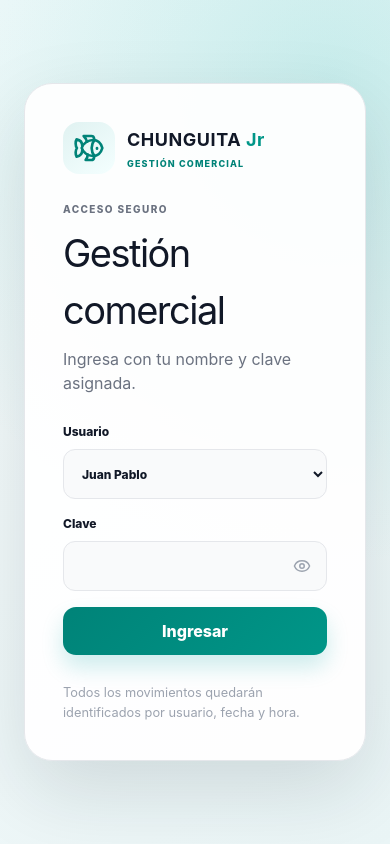
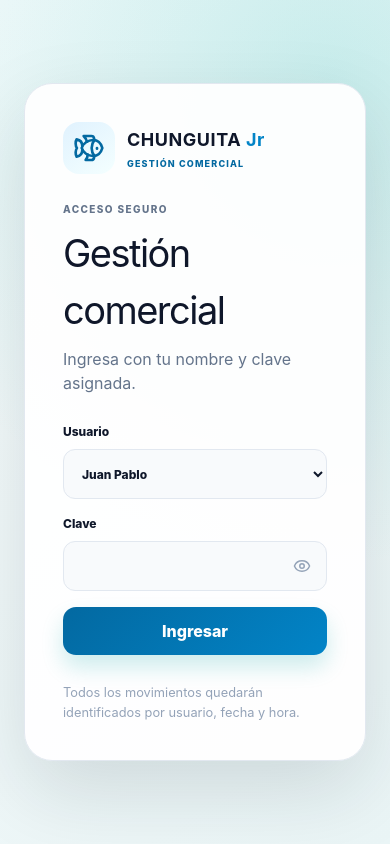
Before and after one commit to champagnejesus/chinguitaweb777, a Next.js app: page / in a window 390 px wide. Built offline with nearby package versions, Linux system fonts and the light colour scheme.

Commit message:
style: unify ocean navy brand tokens, custom date controls, and mobile table polish

```diff
--- a/app/globals.css
+++ b/app/globals.css
@@ -1,62 +1,62 @@
 @import "tailwindcss";
 
 :root {
-  --navy-950: #111827;
-  --navy-900: #1f2937;
-  --navy-800: #374151;
-  --slate-600: #6b7280;
-  --slate-500: #9ca3af;
-  --ice-50: #f9fafb;
-  --ice-100: #f3f4f6;
-  --ice-200: #e5e7eb;
+  --navy-950: #0f172a;
+  --navy-900: #1e293b;
+  --navy-800: #334155;
+  --slate-600: #64748b;
+  --slate-500: #94a3b8;
+  --ice-50: #f8fafc;
+  --ice-100: #f1f5f9;
+  --ice-200: #e2e8f0;
   --white: #ffffff;
-  --teal-700: #008378;
-  --teal-600: #009688;
-  --teal-500: #00bfa5;
-  --teal-100: #e0f2f1;
-  --emerald-600: #1e8e3e;
-  --emerald-100: #e6f4ea;
-  --coral-600: #d93025;
-  --coral-500: #ea4335;
-  --coral-100: #fce8e6;
-  --violet-100: #f3e8fd;
-  --violet-600: #9334e6;
-  --blue-600: #1a73e8;
-  --blue-100: #e8f0fe;
-  --cyan-600: #12b5cb;
-  --cyan-100: #e0f7fa;
-  --amber-600: #825100;
-  --amber-100: #fef7e0;
-  --shadow: 0 1px 3px rgba(0,0,0,0.08), 0 1px 2px rgba(0,0,0,0.06);
-  --shadow-md: 0 4px 6px rgba(0,0,0,0.07), 0 2px 4px rgba(0,0,0,0.06);
-  --shadow-lg: 0 10px 15px rgba(0,0,0,0.1), 0 4px 6px rgba(0,0,0,0.05);
+  --teal-700: #0369a1;
+  --teal-600: #0284c7;
+  --teal-500: #0ea5e9;
+  --teal-100: #e0f2fe;
+  --emerald-600: #10b981;
+  --emerald-100: #d1fae5;
+  --coral-600: #ef4444;
+  --coral-500: #f87171;
+  --coral-100: #fee2e2;
+  --violet-100: #f1f5f9;
+  --violet-600: #0284c7;
+  --blue-600: #2563eb;
+  --blue-100: #dbeafe;
+  --cyan-600: #0284c7;
+  --cyan-100: #e0f2fe;
+  --amber-600: #d97706;
+  --amber-100: #fef3c7;
+  --shadow: 0 1px 3px rgba(15, 23, 42, 0.06), 0 1px 2px rgba(15, 23, 42, 0.04);
+  --shadow-md: 0 4px 6px -1px rgba(15, 23, 42, 0.08), 0 2px 4px -2px rgba(15, 23, 42, 0.05);
+  --shadow-lg: 0 10px 15px -3px rgba(15, 23, 42, 0.1), 0 4px 6px -4px rgba(15, 23, 42, 0.05);
 }
 
 .dark {
-  --navy-950: #f9fafb;
-  --navy-900: #e5e7eb;
-  --navy-800: #d1d5db;
-  --slate-600: #9ca3af;
-  --slate-500: #6b7280;
-  --ice-50: #111827;
-  --ice-100: #1f2937;
-  --ice-200: #374151;
-  --white: #0f172a;
-  --teal-700: #2dd4bf;
-  --teal-600: #14b8a6;
-  --teal-500: #0d9488;
-  --teal-100: #042f2e;
+  --navy-950: #f8fafc;
+  --navy-900: #f1f5f9;
+  --navy-800: #e2e8f0;
+  --slate-600: #94a3b8;
+  --slate-500: #64748b;
+  --ice-50: #090d16;
+  --ice-100: #0f172a;
+  --ice-200: #1e293b;
+  --white: #0b1120;
+  --teal-700: #38bdf8;
+  --teal-600: #0284c7;
+  --teal-500: #0ea5e9;
+  --teal-100: #082f49;
   --emerald-600: #34d399;
   --emerald-100: #064e3b;
   --coral-600: #f87171;
   --coral-500: #ef4444;
   --coral-100: #450a0a;
-  --violet-100: #2e1065;
-  --violet-600: #a78bfa;
+  --violet-100: #1e293b;
+  --violet-600: #38bdf8;
   --blue-600: #60a5fa;
   --blue-100: #1e3a5f;
-  --cyan-600: #22d3ee;
-  --cyan-100: #083344;
+  --cyan-600: #38bdf8;
+  --cyan-100: #082f49;
   --amber-600: #fbbf24;
   --amber-100: #451a03;
   --shadow: 0 1px 3px rgba(0,0,0,0.3), 0 1px 2px rgba(0,0,0,0.2);
@@ -3089,3 +3089,46 @@ td small {
   font-weight: 700;
   color: var(--navy-900);
 }
+
+/* --- HTML5 Date Input Styling --- */
+input[type="date"] {
+  border: 1px solid var(--ice-200);
+  border-radius: 8px;
+  background-color: var(--ice-50);
+  color: var(--navy-950);
+  padding: 6px 10px;
+  font-size: 13px;
+  outline: none;
+  transition: border-color 0.15s ease, box-shadow 0.15s ease;
+}
+
+input[type="date"]:focus {
+  border-color: var(--teal-600);
+  box-shadow: 0 0 0 3px rgba(2, 132, 199, 0.15);
+}
+
+/* --- Card & Button Micro-Interactions --- */
+.party-kpi-card,
+.waterfall-card,
+.summary-box,
+.product-settings-card {
+  transition: transform 0.15s ease-out, box-shadow 0.15s ease-out;
+}
+
+.party-kpi-card:hover,
+.waterfall-card:hover,
+.summary-box:hover {
+  box-shadow: var(--shadow-md);
+}
+
+/* --- Sticky Actions Column for Mobile Tables --- */
+@media (max-width: 640px) {
+  .responsive-table table th:last-child,
+  .responsive-table table td:last-child {
+    position: sticky;
+    right: 0;
+    background: var(--white);
+    box-shadow: -4px 0 8px rgba(0, 0, 0, 0.05);
+    z-index: 2;
+  }
+}
```
